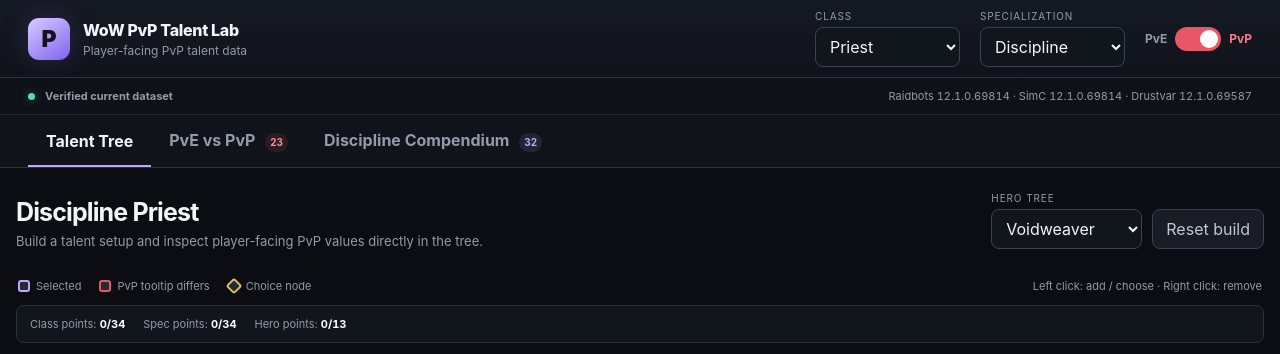
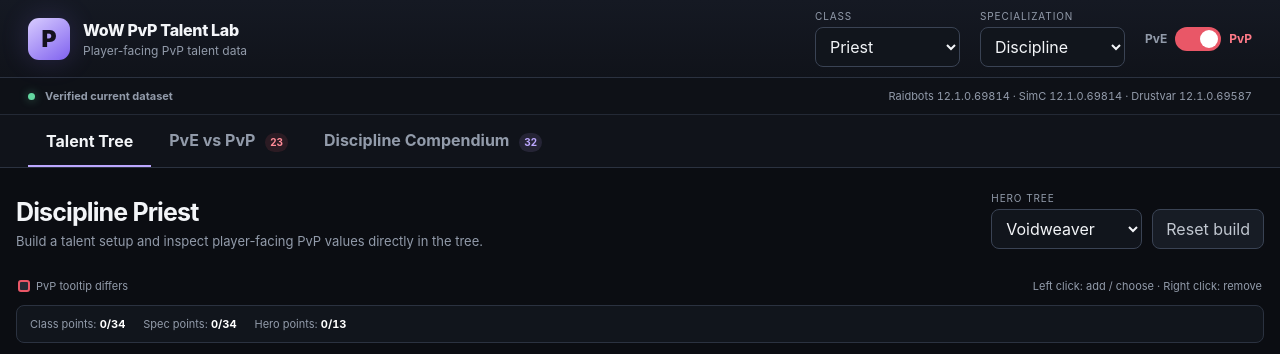
Before and after one commit to silverlightwow/wow-pvp-talent-lab, a plain HTML site: page web/index.html in a window 1280 px wide. Shown: the top 354 px of the page. Drawn offline with Linux system fonts and the light colour scheme.

Commit message:
Simplify talent tree legend

```diff
--- a/web/index.html
+++ b/web/index.html
@@ -191,18 +191,8 @@
             <div class="legend">
 
                 <span>
-                    <i class="legend-node selected"></i>
-                    Selected
-                </span>
-
-                <span>
                     <i class="legend-node modified"></i>
                     PvP tooltip differs
-                </span>
-
-                <span>
-                    <i class="legend-node choice"></i>
-                    Choice node
                 </span>
 
                 <span class="tree-help">
```
